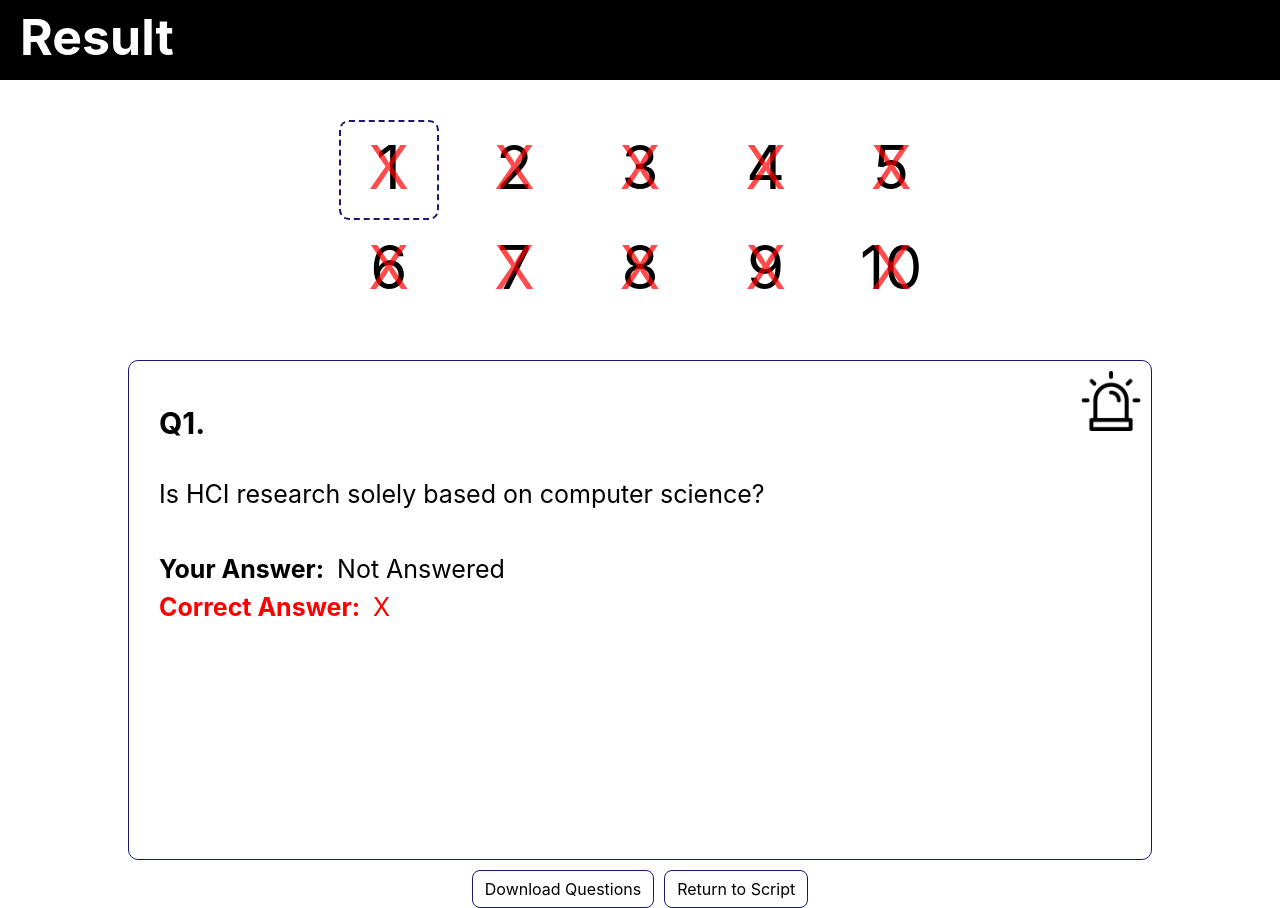
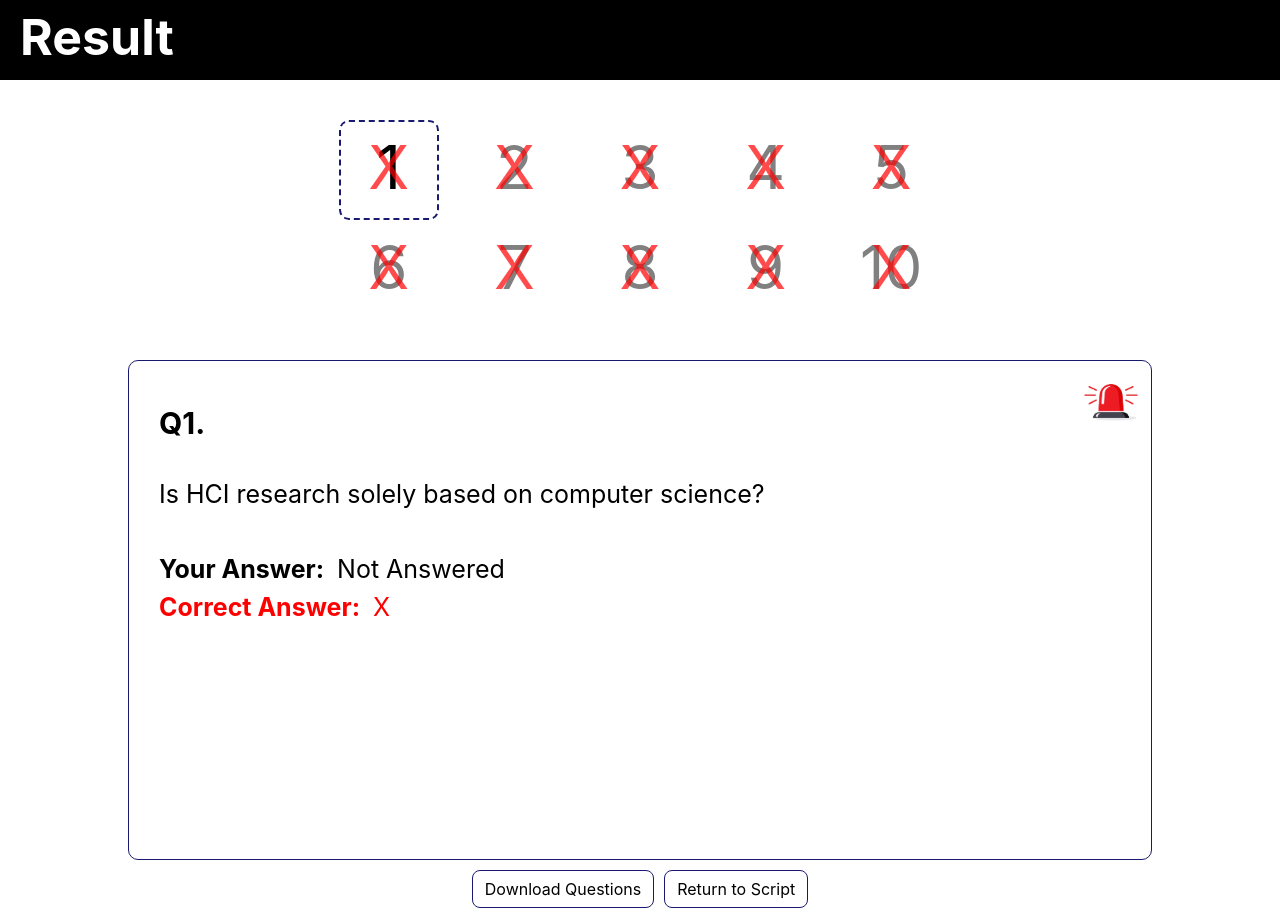
Before and after one commit to SNU-HCI-GROUP-1/meta-learning, a React (Create React App) app in the folder client/web/: page /checks in a window 1280 px wide. Built offline with nearby package versions, Linux system fonts and the light colour scheme.

Commit message:
feat: edit siren as red

```diff
--- a/client/web/src/Components/Question/Question.tsx
+++ b/client/web/src/Components/Question/Question.tsx
@@ -38,7 +38,7 @@ const Question = ({ question, questionNumber }: Props) => {
         }}
         onClick={() => setModalIsOpen(true)}
       >
-        <img src="/siren.png" alt="siren"/>
+        <img src="/siren.avif" alt="siren"/>
       </div>
       <div style={{
         margin: window.innerWidth < 768 ? window.innerWidth < 425 ? 23 : 25 : 30,
--- a/client/web/src/UploadFile/Button.tsx
+++ b/client/web/src/UploadFile/Button.tsx
@@ -21,6 +21,7 @@ const UploadFileButton = ({ handleUpload }: Props) => {
         파일 업로드
       </StyledButton>
       <input type="file"
+        accept='.mp3'
         ref={hiddenFileInput}
         onChange={(event) => handleUpload((event.target.files || [])[0])}
         style={{ display: "none" }}
--- a/client/web/src/pages/Checks/index.tsx
+++ b/client/web/src/pages/Checks/index.tsx
@@ -41,6 +41,7 @@ const Checks = ({ answers }: Props) => {
           <div style={{
             position: 'absolute',
             width: '100%',
+            color: selectedQuestion === idx ? 'black' : 'gray',
           }}>
             {idx + 1}
           </div>
--- a/client/web/src/pages/Questions/index.tsx
+++ b/client/web/src/pages/Questions/index.tsx
@@ -31,7 +31,7 @@ const Questions = ({ answers, setAnswers }: Props) => {
   }
   const isNextQuestionAnswered = (idx: number) => {
     if (idx === QUESTION_COUNT - 1) return true;
-    return answers.slice(idx, QUESTION_COUNT - 1).filter((a) => a === null).length === 0;
+    return answers.slice(idx + 1, QUESTION_COUNT - 1).filter((a) => a === null).length === 0;
   }
   const openModalOnAnswer = async () => {
     if (answers.filter((a) => a !== null).length === answers.length) {
```
Also changed, not shown: client/web/public/siren.avif (added).
